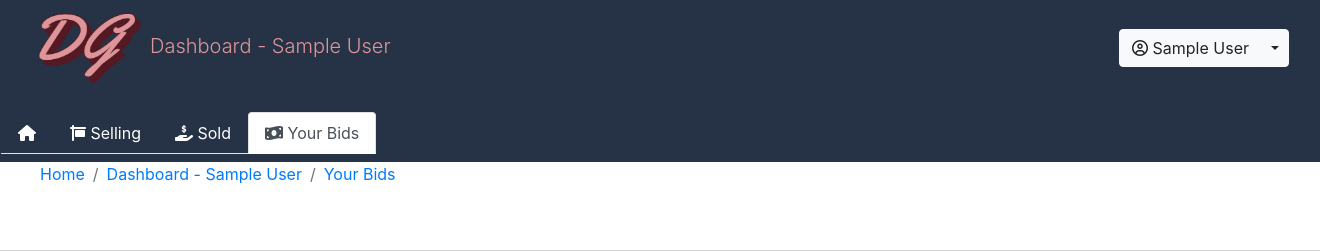
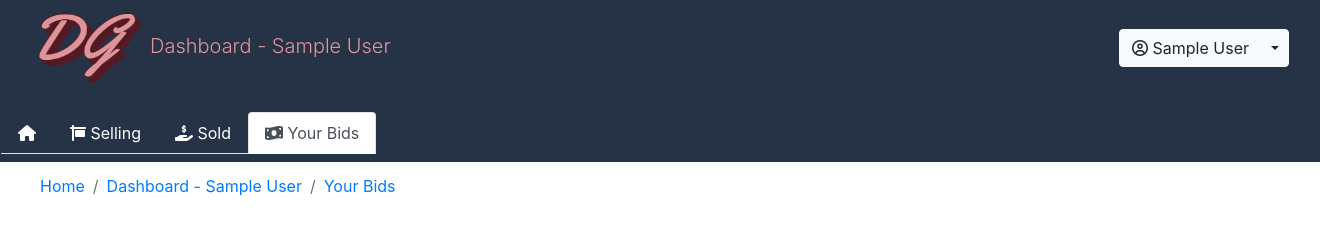
Before and after one commit to dcwilli/dustygarage, a Flask app: page /userdash/userbids/1 in a window 1320 px wide; the page is wider, and only the part inside the window is pictured. Shown: the top 251 px of that part. Run offline with Flask 2, Linux system fonts and the light colour scheme; the visitor is signed in with stand-in values (Sample User, id 1); data that the repository does not hold is empty; some libraries are stand-ins or nearby versions.

Commit message:
padding pt-0 removed from breadcrumb

```diff
--- a/marketplace/templates/userdash/managebids.html
+++ b/marketplace/templates/userdash/managebids.html
@@ -36,7 +36,7 @@
     <!--breadcrumb-start-->
     <nav>
 
-        <ol class="container-fluid ml-4 pb-5 pt-0 breadcrumb bg-white">
+        <ol class="container-fluid ml-4 pb-5 breadcrumb bg-white">
             <li class="breadcrumb-item"><a href="../">Home</a></li>
             <li class="breadcrumb-item"><a href="{{'/userdash/main/{}'.format(current_user.id)}}">Dashboard -
                     {{current_user.name}}</a></li>
--- a/marketplace/templates/userdash/manageselling.html
+++ b/marketplace/templates/userdash/manageselling.html
@@ -34,7 +34,7 @@
     <!---Contains Main Content-->
     <!--breadcrumb-start-->
     <nav>
-        <ol class="container-fluid ml-4 pb-5 pt-0 breadcrumb bg-white">
+        <ol class="container-fluid ml-4 pb-5 breadcrumb bg-white">
             <li class="breadcrumb-item"><a href="../">Home</a></li>
             <li class="breadcrumb-item"><a href="{{'/userdash/main/{}'.format(current_user.id)}}">Dashboard -
                     {{current_user.name}}</a></li>
```
